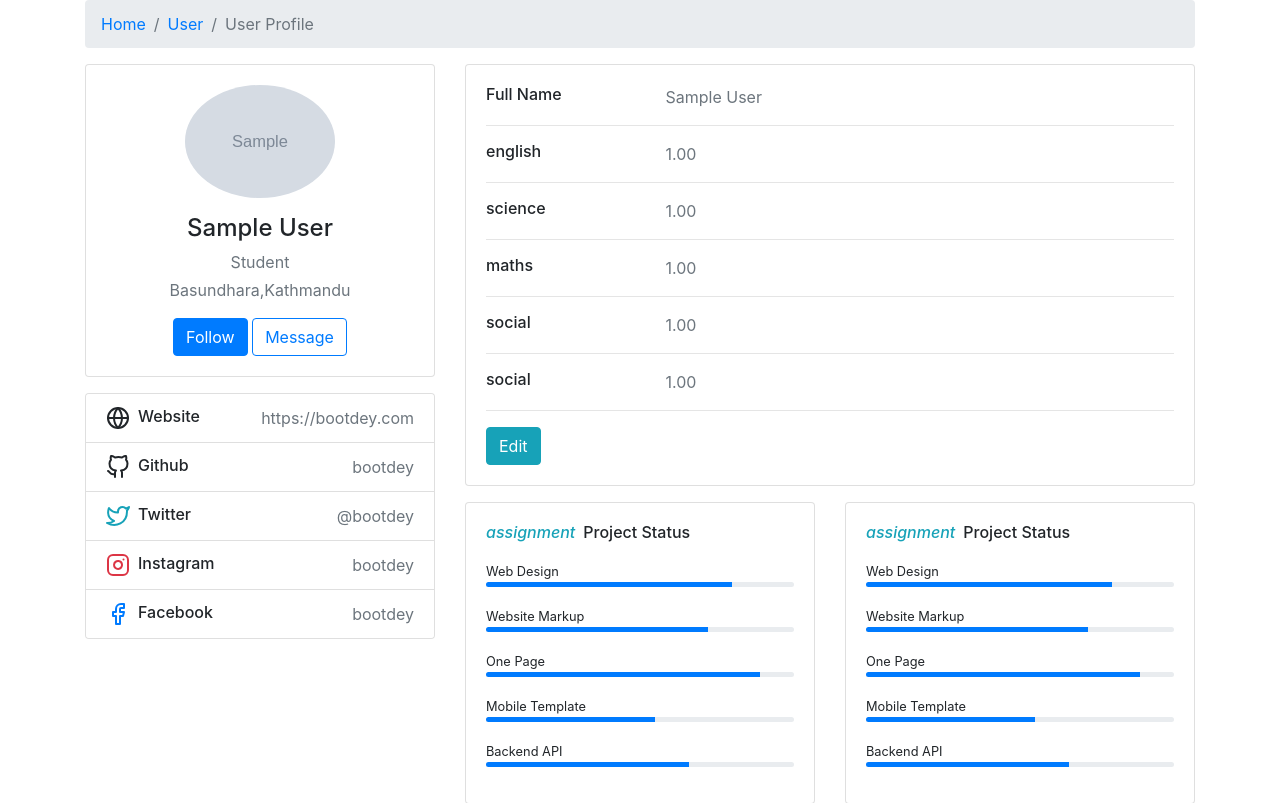
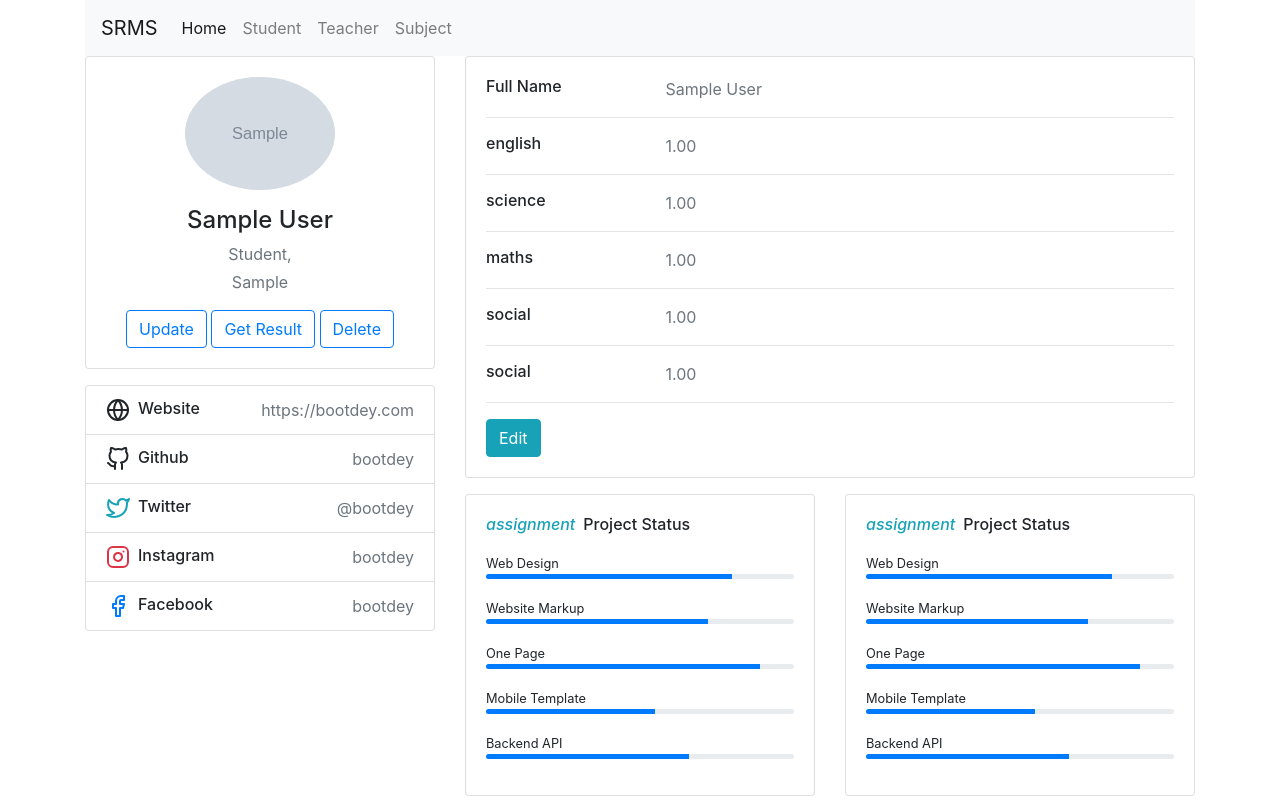
Before and after one commit to rabinkmc/schoolresult, a Django app: a page that uses result/templates/result/superbase.html in a window 1280 px wide. Shown: the top 803 px of the page. Run offline with Django 3.2, Linux system fonts and the light colour scheme; tables that the repository leaves empty hold one stand-in row (values such as "Sample post"); grey boxes marked "Sample" are stand-in pictures; some libraries are stand-ins or nearby versions.

```diff
--- a/result/services.py
+++ b/result/services.py
@@ -48,13 +48,13 @@ def load_students_in_Student(students_name_with_rollno):
     for student in students_name_with_rollno:
         Student.objects.create(**student)
 
-def set_marks_in_Student(subject, marks_file_path=marks_path):
-    marks_from_rollno = get_marks_and_roll_number(marks_file_path)
-    for student in Student.objects.all():
-        rollno = student.rollno
-        marks = marks_from_rollno.get(rollno)
-        setattr(student,subject,marks)
-        student.save()
+# def set_marks_in_Student(subject, marks_file_path=marks_path):
+#     marks_from_rollno = get_marks_and_roll_number(marks_file_path)
+#     for student in Student.objects.all():
+#         rollno = student.rollno
+#         marks = marks_from_rollno.get(rollno)
+#         setattr(student,subject,marks)
+#         student.save()
 
 def set_marks_in_Student(subject, marks_file_path=marks_path):
     marks_from_rollno = get_marks_and_roll_number(marks_file_path)
--- a/result/templates/result/student_detail.html
+++ b/result/templates/result/student_detail.html
@@ -2,31 +2,47 @@
 {% block content %}
 <div class="container">
     <div class="main-body">
-
-          <!-- Breadcrumb -->
-          <nav aria-label="breadcrumb" class="main-breadcrumb">
-            <ol class="breadcrumb">
-              <li class="breadcrumb-item"><a href="#">Home</a></li>
-              <li class="breadcrumb-item"><a href="#">User</a></li>
-              <li class="breadcrumb-item active" aria-current="page">User Profile</li>
-            </ol>
-          </nav>
-          <!-- /Breadcrumb -->
-
+		<nav class="navbar navbar-expand-lg navbar-light bg-light">
+		  <a class="navbar-brand" href="#">SRMS</a>
+		  <button class="navbar-toggler" type="button" data-toggle="collapse" data-target="#navbarNav" aria-controls="navbarNav" aria-expanded="false" aria-label="Toggle navigation">
+			<span class="navbar-toggler-icon"></span>
+		  </button>
+		  <div class="collapse navbar-collapse" id="navbarNav">
+			<ul class="navbar-nav">
+			  <li class="nav-item active">
+				  <a class="nav-link" href="{% url "home" %}">Home <span class="sr-only">(current)</span></a>
+			  </li>
+			  <li class="nav-item">
+				  <a class="nav-link" href="{% url "student-list" %}">Student</a>
+			  </li>
+			  <li class="nav-item">
+				  <a class="nav-link" href="{% url "teacher-list" %}">Teacher</a>
+			  </li>
+			  <li class="nav-item">
+				  <a class="nav-link" href="{% url "subject-list" %}">Subject</a>
+			  </li>
+			</ul>
+		  </div>
+		</nav>
           <div class="row gutters-sm">
             <div class="col-md-4 mb-3">
               <div class="card">
                 <div class="card-body">
                   <div class="d-flex flex-column align-items-center text-center">
-					  <img src="{{object.image.url}}" alt="Admin" class="rounded-circle" width="150">
-                    <div class="mt-3">
+					  <img src="{{object.image.url}}" alt="student" class="rounded-circle" width="150"> <div class="mt-3">
 						<h4>{{object.name}}</h4>
-                      <p class="text-secondary mb-1">Student</p>
-                      <p class="text-muted
-					  font-size-sm">Basundhara,Kathmandu</p>
-                      <button class="btn btn-primary">Follow</button>
-                      <button class="btn btn-outline-primary">Message</button>
-                    </div>
+                      <p class="text-secondary mb-1">Student,</p>
+                      <p class="text-muted font-size-sm">{{object.rollno}}</p>
+					  <button class="btn btn-outline-primary">
+						  <a href="{% url "student-update" object.pk object.slug%}">Update</a>
+					  </button>
+					  <button class="btn btn-outline-primary">
+						  <a href="{% url "result" object.pk object.slug%}">Get Result</a>
+					  </button>
+					  <button class="btn btn-outline-primary">
+						  <a href="{% url "student-delete" object.pk object.slug%}">Delete</a>
+					  </button>
+					  </div>
                   </div>
                 </div>
               </div>
@@ -114,7 +130,7 @@
 				  <hr>
                   <div class="row">
                     <div class="col-sm-12">
-                      <a class="btn btn-info " target="__blank" href="#">Edit</a> </div>
+                      <a class="btn btn-info " target="__blank" href="#" >Edit</a> </div>
                   </div>
                 </div>
               </div>
@@ -122,6 +138,7 @@
               <div class="row gutters-sm">
                 <div class="col-sm-6 mb-3">
                   <div class="card h-100">
+
                     <div class="card-body">
                       <h6 class="d-flex align-items-center mb-3"><i class="material-icons text-info mr-2">assignment</i>Project Status</h6>
                       <small>Web Design</small>
@@ -181,7 +198,6 @@
 
             </div>
           </div>
-
-        </div>
+	</div>
     </div>
 {% endblock %}
--- a/result/templates/result/superbase.html
+++ b/result/templates/result/superbase.html
@@ -14,5 +14,6 @@
 	<body>
 		{% block content %}
 		{% endblock %}
+
 	</body>
 </html>
--- a/result/urls.py
+++ b/result/urls.py
@@ -29,7 +29,6 @@ urlpatterns = [
         path('teacher/delete/<int:pk>-<str:slug>', views.TeacherDeleteView.as_view(),name='teacher-delete'),
 
         path('result/<int:pk>-<str:slug>/', views.result, name='result'),
-
 ]
 # urlpatterns += static(settings.STATIC_URL, document_root=settings.STATIC_ROOT)
 urlpatterns += static(settings.MEDIA_URL,document_root=settings.MEDIA_ROOT)
--- a/result/views.py
+++ b/result/views.py
@@ -68,7 +68,7 @@ class TeacherUpdateView(UpdateView):
 def result(request, *args, **kwargs):
     student = Student.objects.get(**kwargs)
     context = {}
-    context['student'] = student
+    context['object'] = student
     context['marks'],context['percentage'] = get_result(student)
 
     return render(request, 'result/result.html', context)
```
Also changed, not shown: result/templates/result/result.html (+115 -5 lines), result/templates/result/teacher_detail.html (+30 -7 lines).
